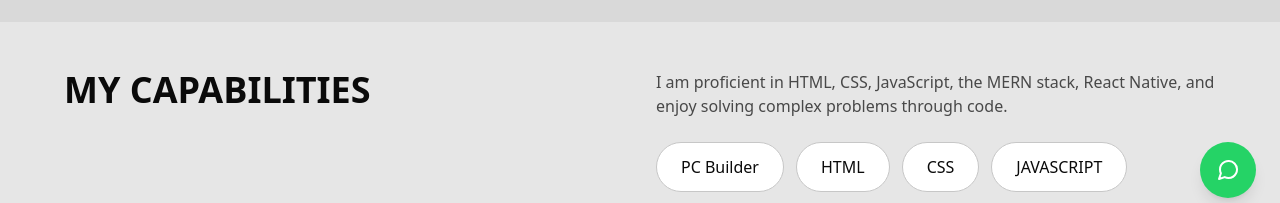
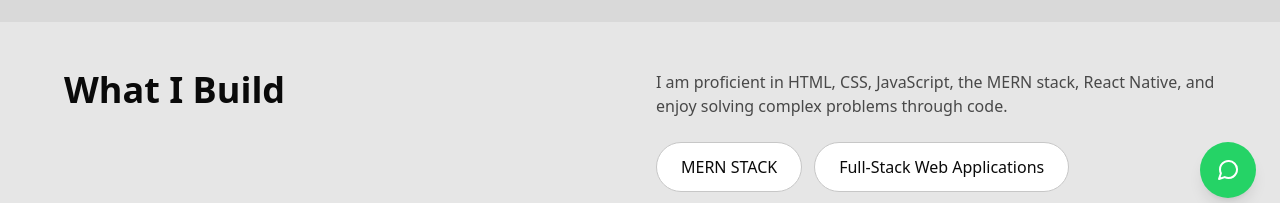
Before and after one commit to Gokulakrishnan2005/My-Portfolio, a React (Vite) app: page / in a window 1280 px wide. Shown: the part 578-781 px from the top of the page. Built offline with nearby package versions, Linux system fonts and the light colour scheme.

Commit message:
Update Portfolio.jsx

```diff
--- a/src/pages/Portfolio.jsx
+++ b/src/pages/Portfolio.jsx
@@ -330,20 +330,20 @@ function Portfolio() {
       <section className="px-6 py-12 bg-[#e6e6e6]">
         <div className="max-w-6xl mx-auto grid md:grid-cols-2 gap-8">
           <div>
-            <h2 className="text-4xl font-bold">MY CAPABILITIES</h2>
+            <h2 className="text-4xl font-bold">What I Build</h2>
           </div>
           <div>
             <p className="text-[#484848] mb-6">
             I am proficient in HTML, CSS, JavaScript, the MERN stack, React Native, and enjoy solving complex problems through code.
             </p>
             <div className="flex flex-wrap gap-3">
-              <span className="px-6 py-3 bg-white rounded-full border border-[#c7c7c7]">PC Builder</span>
-              <span className="px-6 py-3 bg-white rounded-full border border-[#c7c7c7]">HTML</span>
-              <span className="px-6 py-3 bg-white rounded-full border border-[#c7c7c7]">CSS</span>
-              <span className="px-6 py-3 bg-white rounded-full border border-[#c7c7c7]">JAVASCRIPT</span>
+              <span className="px-6 py-3 bg-white rounded-full border border-[#c7c7c7]">MERN STACK</span>
+              <span className="px-6 py-3 bg-white rounded-full border border-[#c7c7c7]">Full-Stack Web Applications</span>
+              <span className="px-6 py-3 bg-white rounded-full border border-[#c7c7c7]">Interactive User Interfaces</span>
+              <span className="px-6 py-3 bg-white rounded-full border border-[#c7c7c7]">Reliable Server-Side APIs</span>
               <span className="px-6 py-3 bg-white rounded-full border border-[#c7c7c7]">FIGMA</span>
-              <span className="px-6 py-3 bg-white rounded-full border border-[#c7c7c7]">MERN STACK</span>
-              <span className="px-6 py-3 bg-white rounded-full border border-[#c7c7c7]">Problem Solving</span>
+{/*               <span className="px-6 py-3 bg-white rounded-full border border-[#c7c7c7]">MERN STACK</span> */}
+{/*               <span className="px-6 py-3 bg-white rounded-full border border-[#c7c7c7]">Problem Solving</span> */}
             </div>
           </div>
         </div>
```
